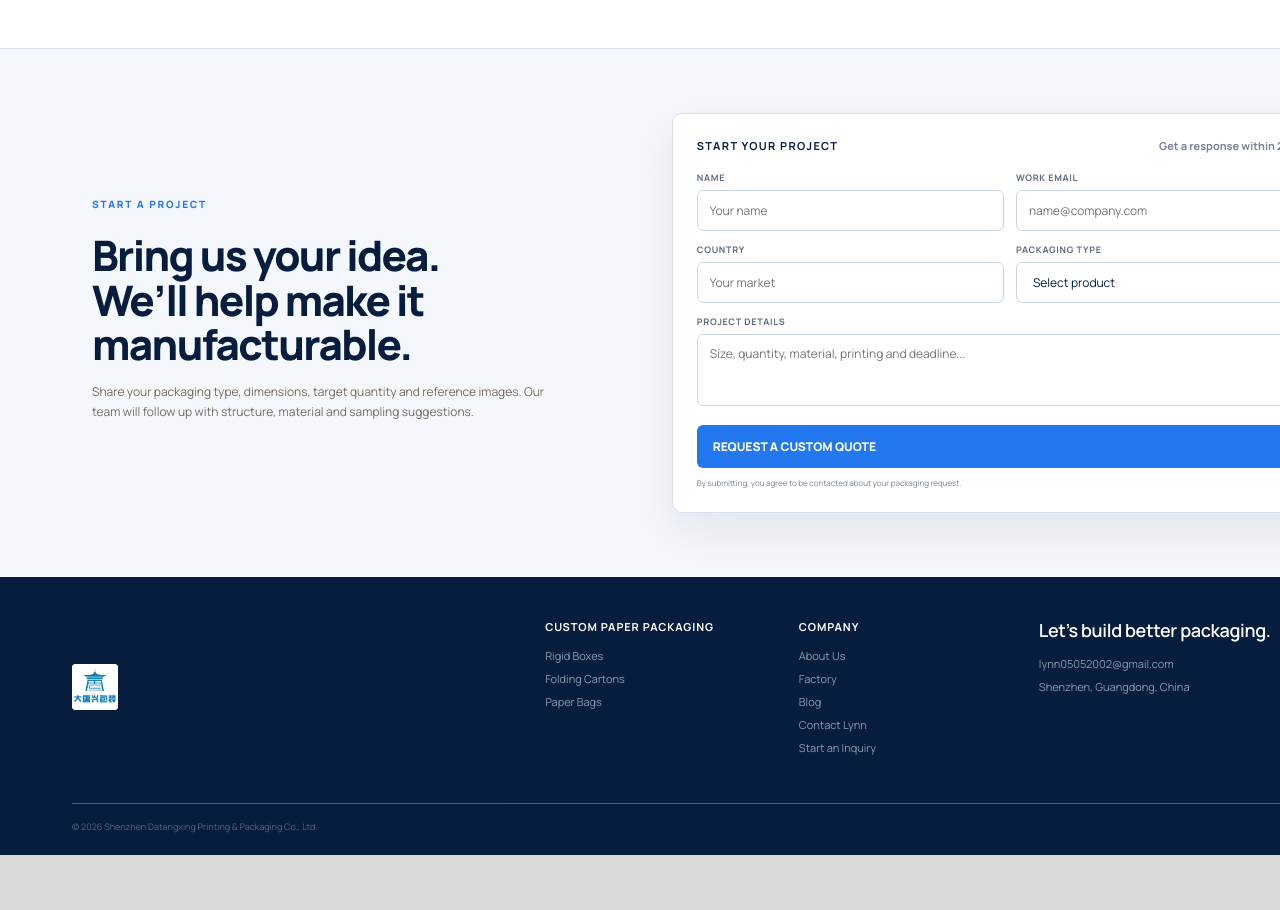
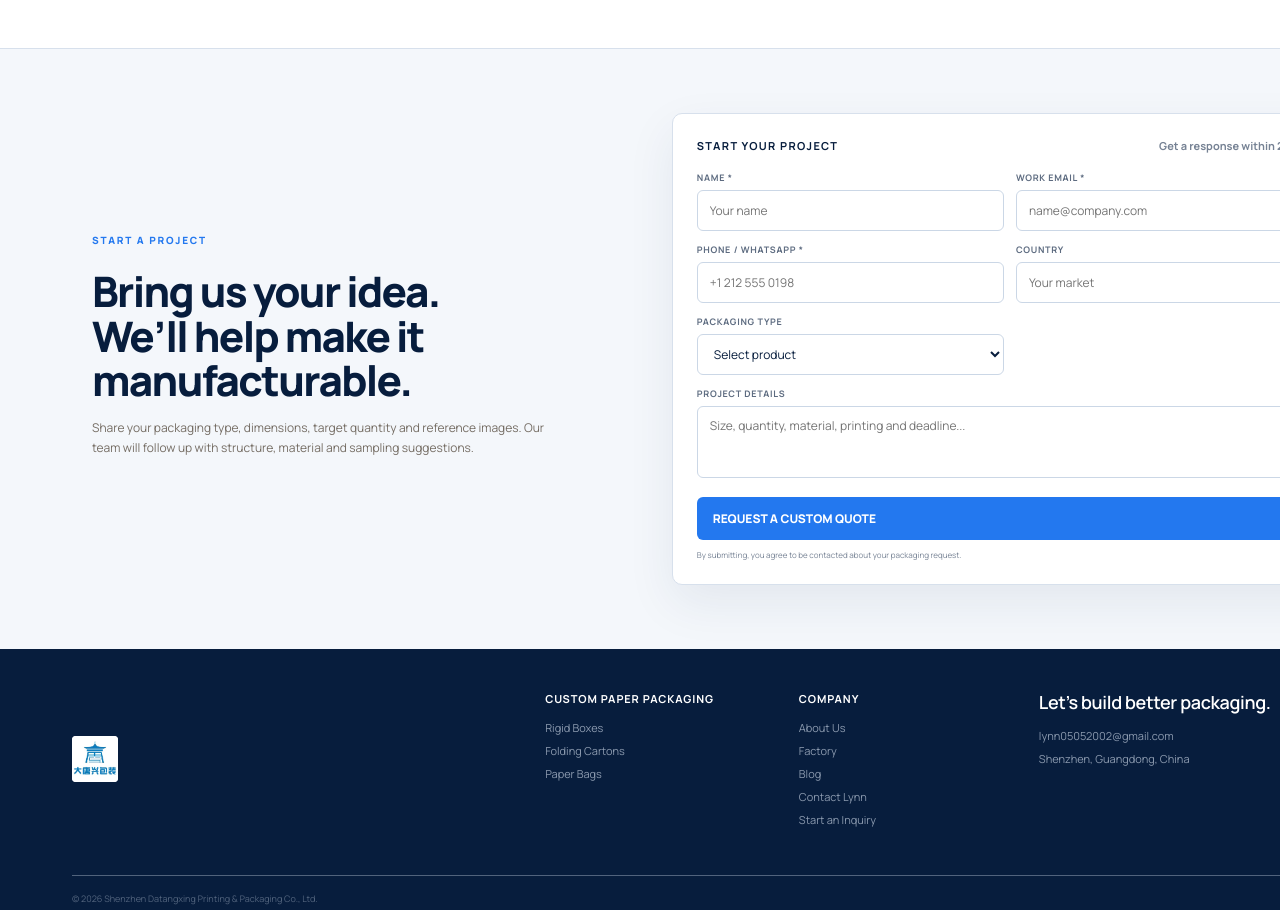
Before and after one commit to NightWindSinging/Web8.4, a Next.js app: page /contact in a window 1280 px wide. Shown: the part 1396-2306 px from the top of the page. Before the commit the page ends 2251 px from the top, so only its background shows below. Built offline with nearby package versions, Linux system fonts and the light colour scheme; no server answers; the database is empty; a web font is replaced by a local one.

Commit message:
feat: deliver website inquiries with FormSubmit

```diff
--- a/app/api/inquiry/route.js
+++ b/app/api/inquiry/route.js
@@ -8,10 +8,6 @@ globalThis.__inquiryRateLimit = rateLimitStore;
 
 function text(value, max = 500) {
   return typeof value === "string" ? value.trim().slice(0, max) : "";
-}
-
-function escapeHtml(value) {
-  return value.replace(/[&<>'"]/g, (character) => ({ "&": "&amp;", "<": "&lt;", ">": "&gt;", "'": "&#39;", '"': "&quot;" })[character]);
 }
 
 function checkRateLimit(request) {
@@ -55,39 +51,33 @@ export async function POST(request) {
   if (!EMAIL_PATTERN.test(inquiry.email)) return Response.json({ error: "Please enter a valid email address." }, { status: 400 });
   if (!PHONE_PATTERN.test(inquiry.phone)) return Response.json({ error: "Please enter a valid international phone number." }, { status: 400 });
 
-  const apiKey = process.env.RESEND_API_KEY;
   const toEmail = process.env.INQUIRY_TO_EMAIL || "lynn05052002@gmail.com";
-  const fromEmail = process.env.INQUIRY_FROM_EMAIL || "DATANGXING Website <onboarding@resend.dev>";
-
-  if (!apiKey) {
-    return Response.json({ error: "Email delivery is not configured yet. Please email lynn05052002@gmail.com directly." }, { status: 503 });
-  }
-
-  const rows = [
-    ["Name", inquiry.name], ["Email", inquiry.email], ["Phone / WhatsApp", inquiry.phone],
-    ["Company", inquiry.company || "—"], ["Country / region", inquiry.country || "—"],
-    ["Product requirement", inquiry.product || "—"], ["Message", inquiry.message || "—"],
-  ];
-  const htmlRows = rows.map(([label, value]) => `<tr><td style="padding:10px 14px;border-bottom:1px solid #eee;color:#766b62;font-size:12px;vertical-align:top">${escapeHtml(label)}</td><td style="padding:10px 14px;border-bottom:1px solid #eee;color:#201b17;font-size:13px;white-space:pre-wrap">${escapeHtml(value)}</td></tr>`).join("");
-  const plainText = rows.map(([label, value]) => `${label}: ${value}`).join("\n");
-
-  const emailResponse = await fetch("https://api.resend.com/emails", {
-    method: "POST",
-    headers: { Authorization: `Bearer ${apiKey}`, "Content-Type": "application/json" },
-    body: JSON.stringify({
-      from: fromEmail,
-      to: [toEmail],
-      reply_to: inquiry.email,
-      subject: `[Website Inquiry] ${inquiry.product || "Custom Packaging"} — ${inquiry.company || inquiry.name}`,
-      text: plainText,
-      html: `<div style="max-width:680px;margin:auto;font-family:Arial,sans-serif"><h1 style="font-size:24px;color:#201b17">New B2B packaging inquiry</h1><table style="width:100%;border-collapse:collapse;border:1px solid #eee">${htmlRows}</table><p style="margin-top:20px;color:#847a72;font-size:11px">Submitted from the DATANGXING Packaging website.</p></div>`,
-    }),
+  const formData = new URLSearchParams({
+    _subject: `[Website Inquiry] ${inquiry.product || "Custom Packaging"} — ${inquiry.company || inquiry.name}`,
+    _template: "table",
+    _captcha: "false",
+    _replyto: inquiry.email,
+    Name: inquiry.name,
+    Email: inquiry.email,
+    "Phone / WhatsApp": inquiry.phone,
+    Company: inquiry.company || "—",
+    "Country / region": inquiry.country || "—",
+    "Product requirement": inquiry.product || "—",
+    Message: inquiry.message || "—",
+    "Submitted from": request.headers.get("referer") || "DATANGXING website",
   });
 
+  const emailResponse = await fetch(`https://formsubmit.co/ajax/${encodeURIComponent(toEmail)}`, {
+    method: "POST",
+    headers: { Accept: "application/json", "Content-Type": "application/x-www-form-urlencoded" },
+    body: formData,
+    cache: "no-store",
+  });
+
+  const result = await emailResponse.json().catch(() => null);
   if (!emailResponse.ok) {
     return Response.json({ error: "We could not send your inquiry. Please try again or email us directly." }, { status: 502 });
   }
 
-  const result = await emailResponse.json();
-  return Response.json({ ok: true, id: result.id });
+  return Response.json({ ok: true, message: result?.message || "Inquiry accepted." });
 }
--- /dev/null
+++ b/components/QuoteFormClient.js
@@ -0,0 +1,61 @@
+"use client";
+
+import { useRef, useState } from "react";
+
+const initialValues = { name: "", email: "", phone: "", country: "", product: "", message: "", website: "" };
+const emailPattern = /^[^\s@]+@[^\s@]+\.[^\s@]{2,}$/;
+const phonePattern = /^\+?[0-9\s().-]{7,25}$/;
+
+export default function QuoteFormClient({ compact = false, dark = false }) {
+  const [values, setValues] = useState(initialValues);
+  const [status, setStatus] = useState({ type: "idle", message: "" });
+  const startedAt = useRef(Date.now());
+
+  function update(event) {
+    const { name, value } = event.target;
+    setValues((current) => ({ ...current, [name]: value }));
+    if (status.type !== "idle") setStatus({ type: "idle", message: "" });
+  }
+
+  async function submit(event) {
+    event.preventDefault();
+    if (!values.name.trim() || !emailPattern.test(values.email.trim()) || !phonePattern.test(values.phone.trim())) {
+      setStatus({ type: "error", message: "Please enter your name, a valid email and an international phone number." });
+      return;
+    }
+
+    setStatus({ type: "loading", message: "Sending your inquiry…" });
+    try {
+      const response = await fetch("/api/inquiry", {
+        method: "POST",
+        headers: { "Content-Type": "application/json" },
+        body: JSON.stringify({ ...values, startedAt: startedAt.current }),
+      });
+      const result = await response.json();
+      if (!response.ok) throw new Error(result.error || "Submission failed.");
+      setStatus({ type: "success", message: "Inquiry sent. We’ll reply within one business day." });
+      setValues(initialValues);
+      startedAt.current = Date.now();
+    } catch (error) {
+      setStatus({ type: "error", message: error.message || "Please try again or email us directly." });
+    }
+  }
+
+  return (
+    <form className={`quote-form ${compact ? "compact" : ""} ${dark ? "dark" : ""}`} onSubmit={submit} id="quote" noValidate>
+      <div className="form-head"><span>Start your project</span><strong>Get a response within 24 hours</strong></div>
+      <div className="form-grid">
+        <label><span>Name *</span><input name="name" value={values.name} onChange={update} placeholder="Your name" autoComplete="name" required /></label>
+        <label><span>Work email *</span><input name="email" type="email" value={values.email} onChange={update} placeholder="name@company.com" autoComplete="email" required /></label>
+        <label><span>Phone / WhatsApp *</span><input name="phone" type="tel" value={values.phone} onChange={update} placeholder="+1 212 555 0198" autoComplete="tel" required /></label>
+        <label><span>Country</span><input name="country" value={values.country} onChange={update} placeholder="Your market" autoComplete="country-name" /></label>
+        <label><span>Packaging type</span><select name="product" value={values.product} onChange={update}><option value="">Select product</option><option>Rigid gift box</option><option>Folding carton</option><option>Display box</option><option>Paper bag</option></select></label>
+      </div>
+      {!compact && <label className="wide"><span>Project details</span><textarea name="message" value={values.message} onChange={update} placeholder="Size, quantity, material, printing and deadline..." /></label>}
+      <label className="inquiry-honeypot" aria-hidden="true">Website<input name="website" value={values.website} onChange={update} tabIndex={-1} autoComplete="off" /></label>
+      <button type="submit" disabled={status.type === "loading"}>{status.type === "loading" ? "Sending…" : "Request a Custom Quote"}<span>→</span></button>
+      <small>By submitting, you agree to be contacted about your packaging request.</small>
+      {status.message ? <div className={`inquiry-status ${status.type}`} role={status.type === "error" ? "alert" : "status"}>{status.message}</div> : null}
+    </form>
+  );
+}
--- a/components/SiteUI.js
+++ b/components/SiteUI.js
@@ -1,6 +1,7 @@
 import Image from "next/image";
 import Link from "next/link";
 import HeaderScrollBehavior from "./HeaderScrollBehavior";
+import QuoteFormClient from "./QuoteFormClient";
 import WhatsAppButton from "./WhatsAppButton";
 import { getNavigationCategories } from "@/lib/cms/public-categories";
 
@@ -113,20 +114,7 @@ export function Img({ src, alt, className = "" }) {
 }
 
 export function QuoteForm({ compact = false, dark = false }) {
-  return (
-    <form className={`quote-form ${compact ? "compact" : ""} ${dark ? "dark" : ""}`} action="#quote" id="quote">
-      <div className="form-head"><span>Start your project</span><strong>Get a response within 24 hours</strong></div>
-      <div className="form-grid">
-        <label><span>Name</span><input name="name" placeholder="Your name" /></label>
-        <label><span>Work email</span><input name="email" type="email" placeholder="name@company.com" /></label>
-        <label><span>Country</span><input name="country" placeholder="Your market" /></label>
-        <label><span>Packaging type</span><select name="type" defaultValue=""><option value="" disabled>Select product</option><option>Rigid gift box</option><option>Folding carton</option><option>Display box</option><option>Paper bag</option></select></label>
-      </div>
-      {!compact && <label className="wide"><span>Project details</span><textarea name="message" placeholder="Size, quantity, material, printing and deadline..." /></label>}
-      <button type="submit">Request a Custom Quote <span>→</span></button>
-      <small>By submitting, you agree to be contacted about your packaging request.</small>
-    </form>
-  );
+  return <QuoteFormClient compact={compact} dark={dark} />;
 }
 
 export const products = [
```
